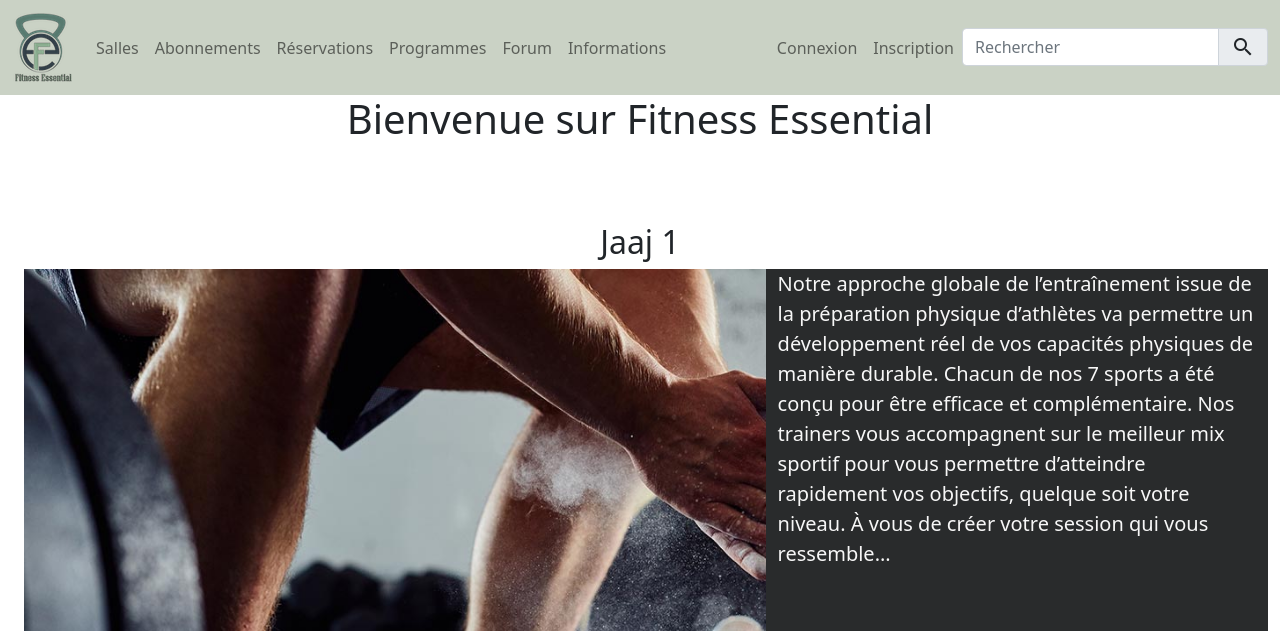
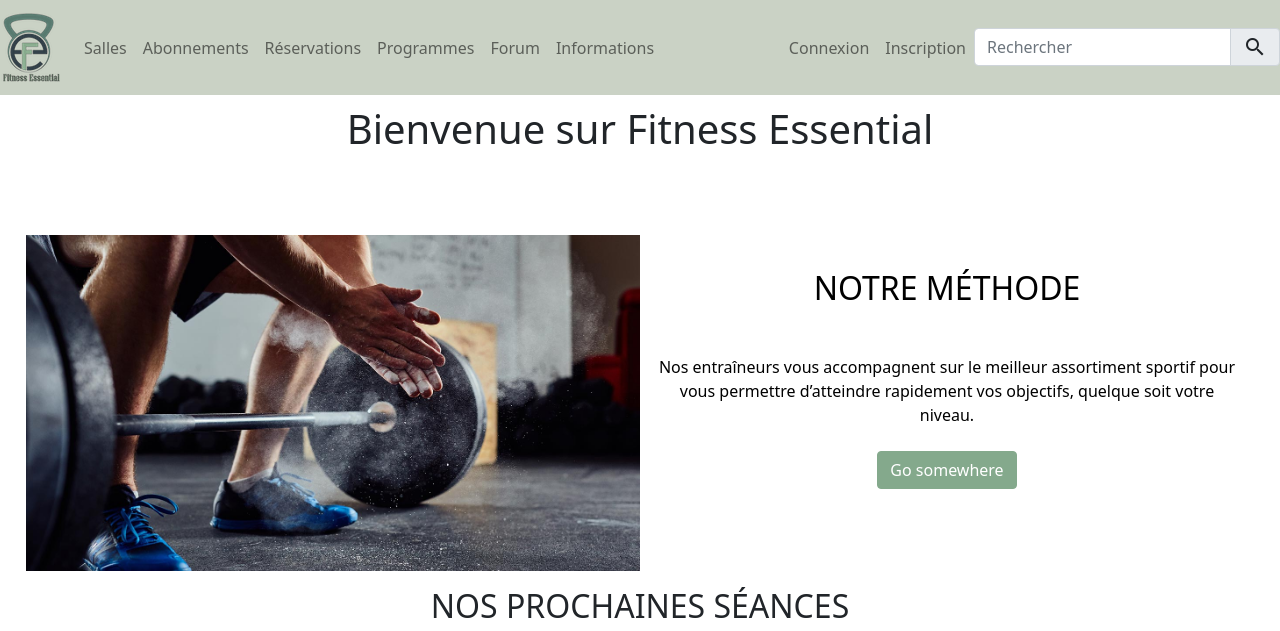
Before and after one commit to acrosstheweb/Projet_Annuel_1A2, a PHP site: page / in a window 1280 px wide. Shown: the top 631 px of the page. Run offline with PHP 8.4, Linux system fonts and the light colour scheme.

Commit message:
update homepage

```diff
--- a/css/style.css
+++ b/css/style.css
@@ -54,6 +54,45 @@ header {
     background-color: var(--green1);
 }
 
+h1{
+    margin: 10px 0 10px;
+}
+
+.__frontRow{
+    /* display: flex;
+    flex-direction: column; */
+    margin: 0 10px;
+}
+
+.__frontBgImage{
+    background-image: url("../sources/img/musculation.jpg");
+    background-position: center;
+    background-size: fill;
+}
+
+.__frontImage{
+    padding: 0;
+    object-fit: cover;
+}
+
+.__frontIamge-description{
+    padding: 1rem;
+    /* background-color: var(--green2); */
+    color: black;
+    font-size: 12pt;
+    margin: 0;
+}
+
+.container-fluid{
+    padding: 0;
+}
+
+.card{
+    margin: 0 1.5rem;
+    width: 50rem;
+}
+
+/* Erreur 404 */
 .__404 {
     font-size: 220pt;
     margin: auto auto;
--- a/header.php
+++ b/header.php
@@ -3,6 +3,7 @@
 
 <head>
     <meta charset="UTF-8">
+    <meta name="viewport" content="width=device-width, initial-scale=1">
     <meta name="description" content=<?php if (isset($content)) {
                                             echo $content;
                                         } else {
--- a/index.php
+++ b/index.php
@@ -10,30 +10,93 @@
 <br><br><br>
 
 <div class="container-fluid">
-        <h2 class="aligned-title">Jaaj 1</h2>
-        <div class="row" style="position:relative;">
-            <img src="sources/img/musculation.jpg" alt="La musculation" style="z-index:1;width:auto;height:700px;">
-            <p class="text-justify" style="position:absolute;right:0;width:40%;height:100%;z-index:2;background-color:#292B2C;color:#F7F7F7;font-size:20px;">
-                Notre approche globale de l’entraînement issue de la préparation physique d’athlètes va permettre un développement réel de vos capacités physiques de manière durable.
-                Chacun de nos 7 sports a été conçu pour être efficace et complémentaire. Nos trainers vous accompagnent sur le meilleur mix sportif pour vous permettre d’atteindre rapidement vos objectifs, quelque soit votre niveau. À vous de créer votre session qui vous ressemble...
+    <div class="row __frontRow justify-content-evenly align-items-center px-md-3" style="position:relative;">
+    <div class="__frontBgImage"></div>
+        <img src="sources/img/musculation.jpg" alt="La musculation"  class="__frontImage col-12 col-md-6">
+        <div class="__frontIamge-description col-12 col-md-6">
+            <h2 class="aligned-title">NOTRE MÉTHODE</h2>
+            <p class="text-justify text-center my-lg-5">
+                <!-- Notre approche globale de l’entraînement, issue de la préparation physique d’athlètes, va permettre un développement réel de vos capacités physiques de manière durable. -->
+                Nos entraîneurs vous accompagnent sur le meilleur assortiment sportif pour vous permettre d’atteindre rapidement vos objectifs, quelque soit votre niveau.<br><br>
+                <!-- Chacun de nos 7 sports a été choisi pour être efficace et complémentaire.<br><br>
+                À vous de créer un programme qui vous ressemble...<br><br>  -->
+                <a href="#" class="btn btn-primary">Go somewhere</a>
             </p>
         </div>
+    </div>
 </div>
 
-<div class="container">
+<div class="container-fluid">
 
     <p class="text-center">
 
-        <br><br><br><br><br>
+        <h2 class="aligned-title">NOS PROCHAINES SÉANCES</h2>
 
-        Lorem ipsum dolor sit amet, consectetur adipisicing elit. A voluptatibus, quaerat, natus illo eaque temporibus voluptatem sapiente ipsum cum architecto error odio magni. Iste rem magnam modi ut velit earum.
-        Molestiae maiores doloribus reiciendis nam maxime nobis! Repellendus, voluptate quisquam. Ipsam neque reprehenderit, rem, veniam quisquam corrupti voluptatum optio omnis iure perspiciatis, nulla corporis dicta? Maxime atque unde vero sapiente!
-        Deserunt cumque nulla, beatae fugiat rem provident tempore ea iure minima possimus aliquam, aliquid vero. Magni asperiores culpa mollitia velit, modi dolor et repellat neque, quis ex at laudantium nulla.
-        Repellendus aliquam libero praesentium perspiciatis, ratione non cupiditate. Aliquid voluptate temporibus id consequuntur omnis eligendi molestias praesentium quas, nemo nisi neque ad quasi quaerat autem architecto enim. Deleniti, repellat cumque.
-        Doloremque, optio ipsum. Architecto eos sed nam facere voluptas debitis. Amet dicta consequatur obcaecati aut, ullam ea explicabo voluptatum tenetur dignissimos provident blanditiis cum ducimus fuga dolores odit esse accusamus.
-        Quisquam id vitae repudiandae est voluptas qui soluta magni animi numquam ut iure possimus corporis aliquid quibusdam quae quis voluptates delectus necessitatibus incidunt perspiciatis, amet minus. Eligendi dicta quisquam nemo!
-        Reprehenderit consectetur hic numquam perferendis laboriosam commodi libero voluptatem asperiores aliquid, tenetur earum, nesciunt architecto officia recusandae consequuntur, ipsa dicta blanditiis fuga dolor sit provident. Porro delectus sapiente inventore quasi?
-        Facere voluptatibus ullam reprehenderit voluptatum voluptatem temporibus! Deleniti eius eos, numquam nam incidunt laboriosam ea dolorem, quos alias voluptatibus et perspiciatis voluptate dolor laborum. Sapiente dicta tempora in cum porro!
+        <div id="carouselExampleControls" class="carousel slide" data-bs-ride="carousel">
+            <div class="carousel-inner">
+
+                <div class="carousel-item active justify-content-evenly">
+                    <div class="card">
+                        <img src="sources/img/cycling.jpg" class="card-img-top" alt="...">
+                        <div class="card-body text-center">
+                            <h5 class="card-title">CYCLING</h5>
+                            <p class="card-text">
+                                Lundi 11 juillet<br>
+                                10H00 - 60 minutes
+                            </p>
+                            <a href="#" class="btn btn-primary">Réserver</a>
+                        </div>
+                    </div>
+                </div>
+
+                <div class="carousel-item justify-content-evenly">
+                    <div class="card">
+                        <div class="card-body text-center">
+                            <h5 class="card-title">ZUMBA</h5>
+                            <p class="card-text">
+                                Lundi 11 juillet<br>
+                                11H00 - 30 minutes
+                            </p>
+                            <a href="#" class="btn btn-primary">Réserver</a>
+                        </div>
+                    </div>
+                </div>
+
+                <div class="carousel-item justify-content-evenly">
+                    <div class="card">
+                        <div class="card-body text-center">
+                            <h5 class="card-title">ABDOS - FESSIERS</h5>
+                            <p class="card-text">
+                                Lundi 11 juillet<br>
+                                11H30 - 30 minutes
+                            </p>
+                            <a href="#" class="btn btn-primary">Réserver</a>
+                        </div>
+                    </div>
+                </div>
+
+                <div class="carousel-item justify-content-evenly">
+                    <div class="card">
+                        <div class="card-body text-center">
+                            <h5 class="card-title">CYCLING</h5>
+                            <p class="card-text">
+                                Lundi 11 juillet<br>
+                                12H00 - 60 minutes
+                            </p>
+                            <a href="#" class="btn btn-primary">Réserver</a>
+                        </div>
+                    </div>
+                </div>
+            </div>
+            <button class="carousel-control-prev" type="button" data-bs-target="#carouselExampleControls" data-bs-slide="prev">
+                <span class="carousel-control-prev-icon" aria-hidden="true"></span>
+                <span class="visually-hidden">Previous</span>
+            </button>
+            <button class="carousel-control-next" type="button" data-bs-target="#carouselExampleControls" data-bs-slide="next">
+                <span class="carousel-control-next-icon" aria-hidden="true"></span>
+                <span class="visually-hidden">Next</span>
+            </button>
+        </div>
 
     </p>
 
```
Also changed, not shown: sources/img/crossfit.jpg (added), sources/img/hiit.jpg (added), sources/img/pexels-pixabay-260352.jpg (added), sources/img/pilates.jpg (added), 5 other files.
